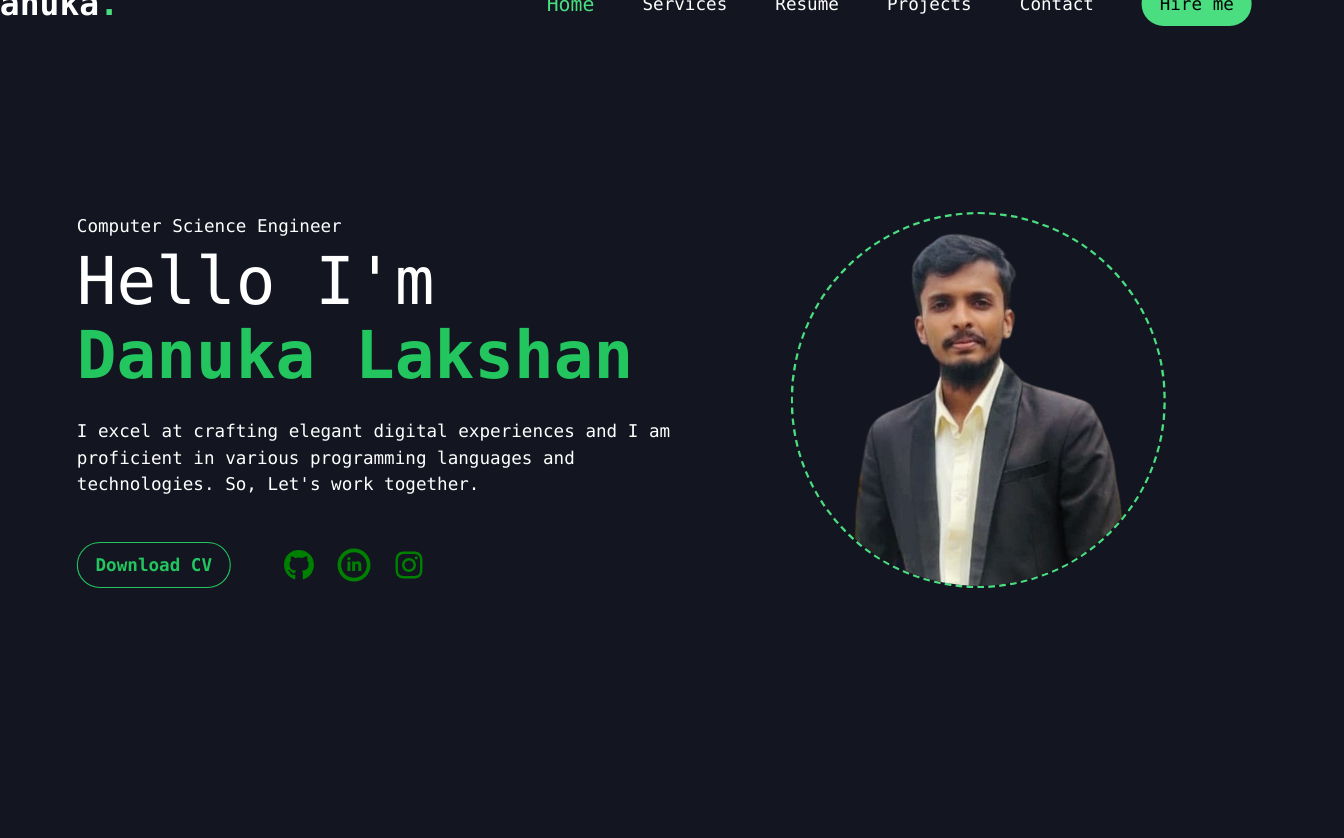
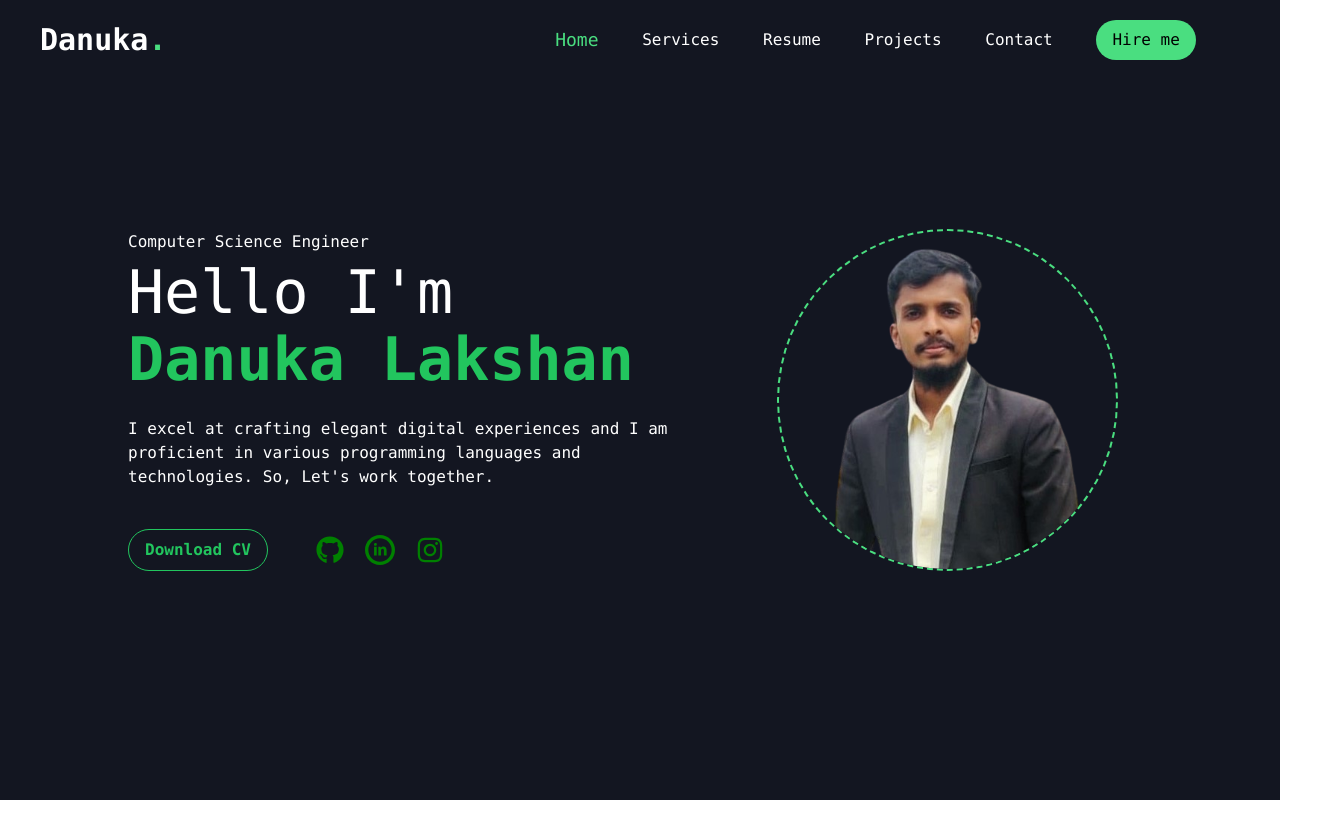
Before and after one commit to lakshanpd/portfolio, a React (Create React App) app: page / in a window 1280 px wide. Shown: the whole page, 1344 px wide, since content can reach past the window. After the commit the page ends 800 px from the top, so only its background shows below. Built offline with nearby package versions, Linux system fonts and the light colour scheme.

Commit message:
updated.

```diff
--- a/src/App.js
+++ b/src/App.js
@@ -13,7 +13,6 @@ function AnimatedRoutes() {
 
   return (
     <AnimatePresence mode="wait">
-      <div className="scale-110">
       <Routes location={location} key={location.pathname}>
         <Route path="/" element={<Home />} />
         <Route path="/services" element={<Services />} />
@@ -21,7 +20,6 @@ function AnimatedRoutes() {
         <Route path="/projects" element={<Work />} />
         <Route path="/contact" element={<Contact />} />
       </Routes>
-      </div>
     </AnimatePresence>
   );
 }
```
Lines whose indentation alone changed are shown as unchanged.
